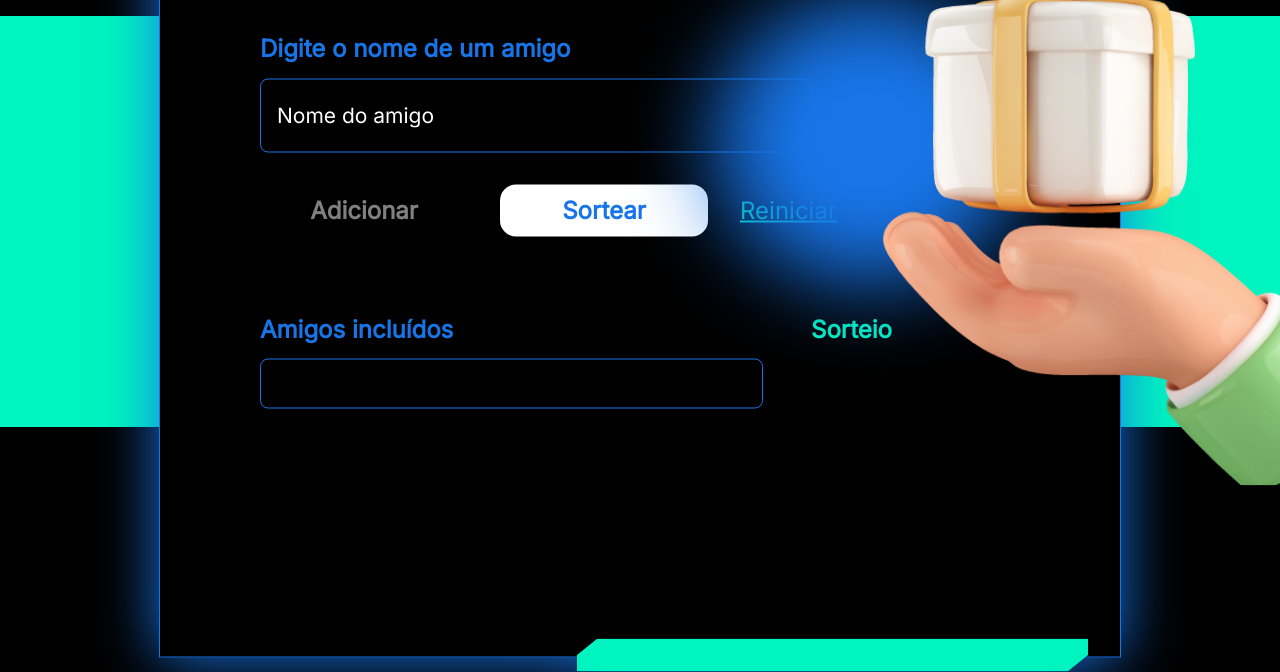
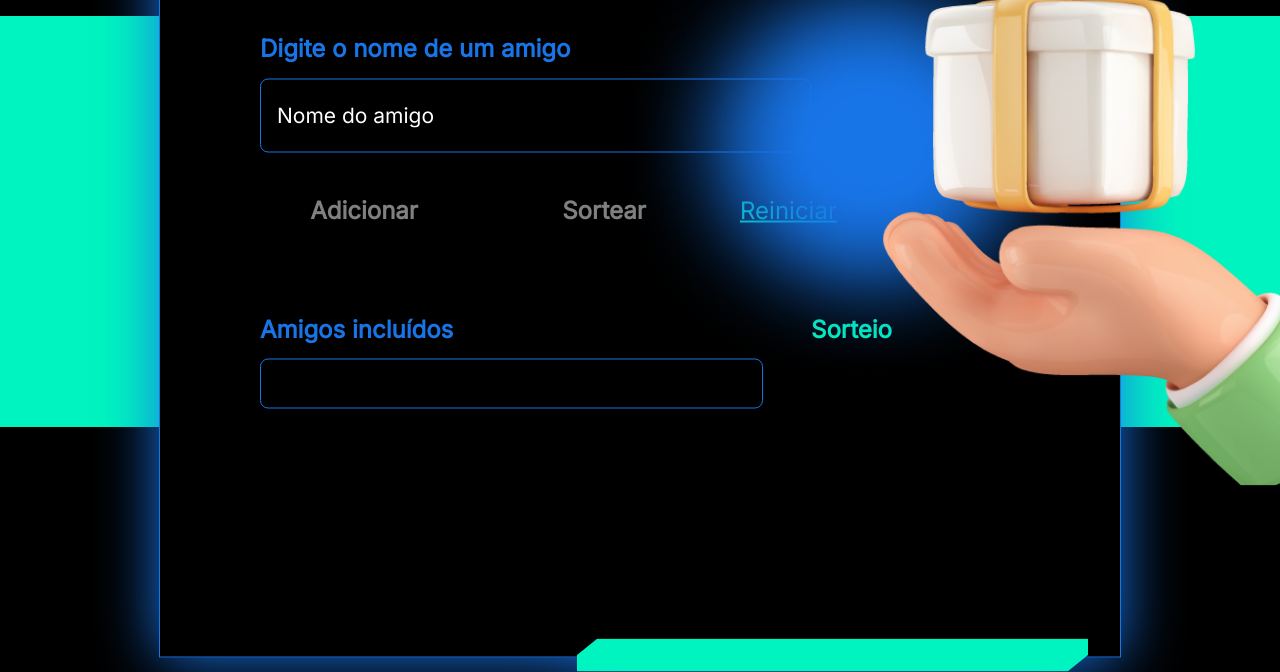
Before and after one commit to henriquelacerda00/amigoSecreto, a plain HTML site: page index.html in a window 1280 px wide. Both pictures are taken after a click on the button "Sortear". Shown: the part 179-851 px from the top of the page. Drawn offline with nearby package versions, Linux system fonts and the light colour scheme.

Commit message:
melhorando projeto

```diff
--- a/index.html
+++ b/index.html
@@ -32,7 +32,7 @@ https://cdn.jsdelivr.net/npm/normalize.css@8.0.1/normalize.min.css
             <input id="nome-amigo" class="form__input" type="text" placeholder="Nome do amigo">
             <div class="form__buttons">
               <button id="botaoAdd" onclick="adicionar()" type="button" class="button primary">Adicionar</button>
-              <button onclick="sortear()" type="button" class="button secondary">Sortear</button>
+              <button id="botaoST" onclick="sortear()" type="button" class="button secondary">Sortear</button>
               <a onclick="reiniciar()" href="#" class="form__link">Reiniciar</a>
             </div>
           </form>
--- a/js/app.js
+++ b/js/app.js
@@ -15,8 +15,12 @@ function adicionar(){
 
 function sortear(){
     let botao = document.getElementById('botaoAdd');
+    let botaoST = document.getElementById('botaoST');
+    botaoST.classList.remove('secondary')
+    botaoST.classList.add('disabled');
     botao.classList.remove('primary');
     botao.classList.add('disabled');
+    document.getElementById('lista-amigos').textContent = '';
     embaralhar(amigos);
     let sorteio = document.getElementById('lista-sorteio');
     for(let i=0;i<amigos.length;i++){
@@ -45,5 +49,7 @@ function reiniciar(){
     let botao = document.getElementById('botaoAdd');
     botao.classList.remove('disabled');
     botao.classList.add('button', 'primary');
-
+    botaoST.classList.remove('disabled');
+    botaoST.classList.add('secondary');
+    amigos = [];
 }
```
